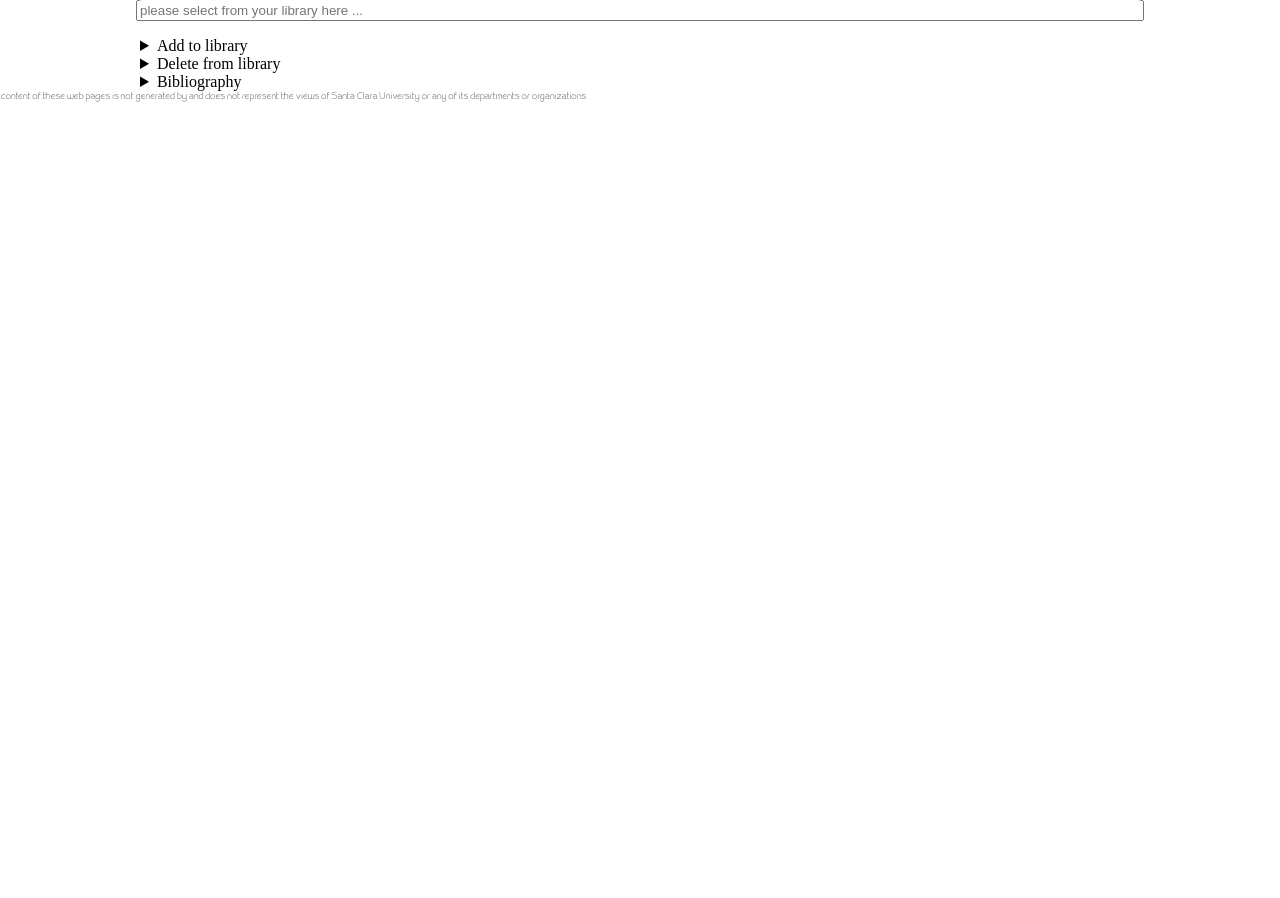
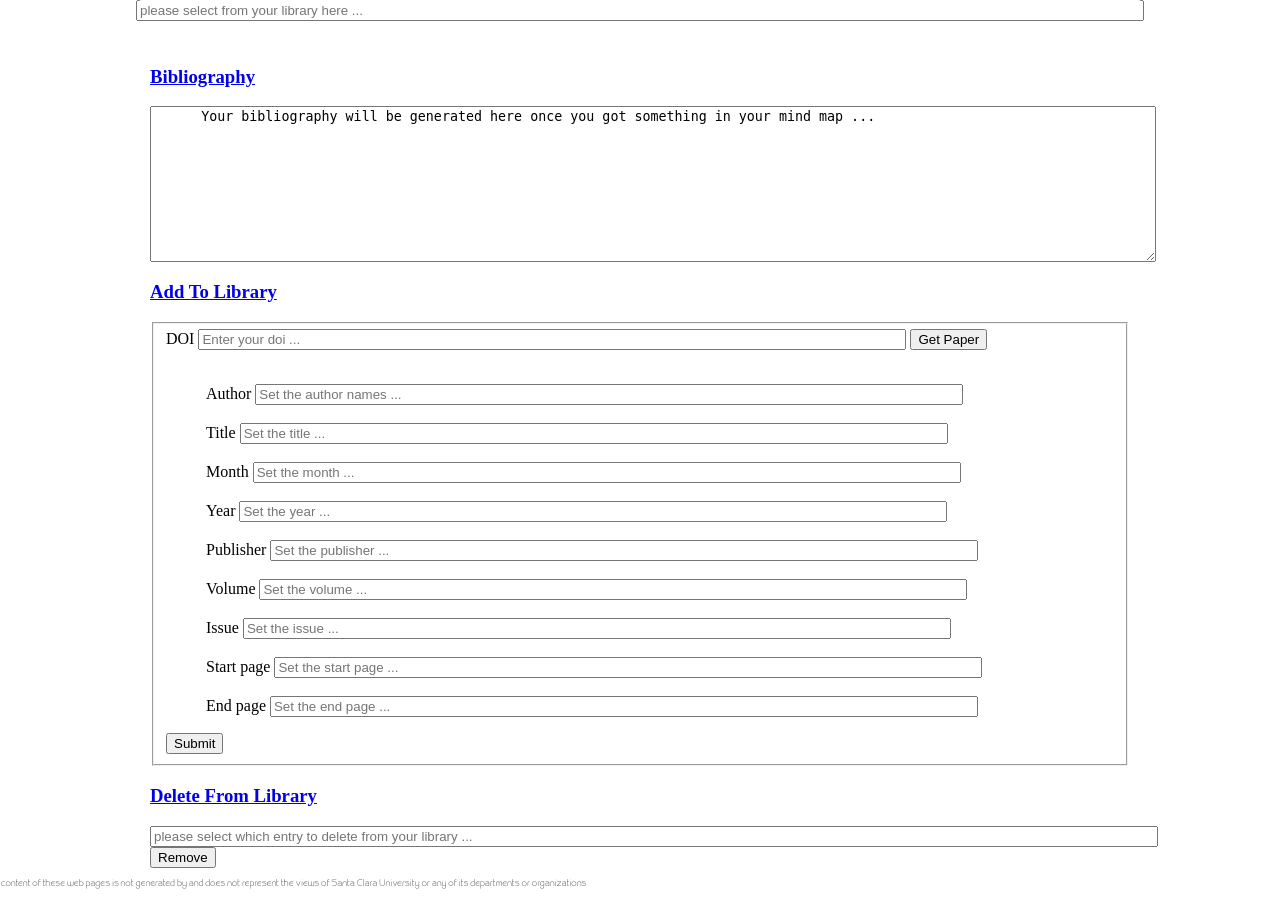
Before and after one commit to hansman/map-my-mind, a PHP site: page / in a window 1280 px wide. Shown: the part 573-1471 px from the top of the page. Before the commit the page ends 675 px from the top, so only its background shows below. Run offline with PHP 8.4, Linux system fonts and the light colour scheme; data that the repository does not hold is empty; a stand-in replaces the project's code that opens the database connection; some libraries are stand-ins or nearby versions.

Commit message:
Replaced the HTML5 detail tag with JQUERY accordion ...

```diff
--- a/css/dm.css
+++ b/css/dm.css
@@ -32,6 +32,13 @@ canvas {
 	border: 1px solid #9C9898;
    }
 
+article {
+	display: block;
+	width:1000px;
+	margin-left: auto;
+	margin-right: auto;
+}
+
 
 .button {
     display: block;
--- a/index.html
+++ b/index.html
@@ -1,14 +1,24 @@
 <!doctype html>
 <html lang="en" >
 <head>
+
+    <!--[if lt IE 9]><script src="http://html5shiv.googlecode.com/svn/trunk/html5.js"></script><![endif]-->
 	<meta charset="utf-8">
 	<meta name="viewport" content="width=device-width, initial-scale=1, maximum-scale=1" />
 	<title>Digital Mindmapping</title>
 	<link href="css/dm.css" rel="stylesheet" />
+	<link href="css/jquery-ui-1.8.21.custom.css" rel="stylesheet" />
+
+
+
 	<h1 font id="webfontH9pO81ke" >Digital Mindmapping</h1>
 	<h2>0xC001D00D?</h2>
 
 	<script src="js/painter.js"></script>
+	<script src="js/jquery-1.7.2.min.js"></script>
+	<script src="js/jquery-ui-1.8.21.custom.min.js"></script>
+
+
     <script type="text/javascript">
 
 
@@ -178,6 +188,22 @@
 			 xmlhttp.send();
 		}
 
+		$(function() {
+			$( "#accordion" ).accordion({
+				autoHeight: false,
+				navigation: true
+			});
+		});
+
+		$(function() {
+			$( "#accordionResizer" ).resizable({
+				minHeight: 140,
+				resize: function() {
+					$( "#accordion" ).accordion( "resize" );
+				}
+			});
+		});
+
 
 
 	</script>
@@ -185,17 +211,29 @@
 
 
   <body id="thebody" onload="document_load()">
+
   <canvas id="canvas" width="1000" height= "400" tabindex="0"></canvas>
 
   <input class="form" id="paper" autocomplete list="bibliothek" type="text" name="bibliothek" placeholder="please select from your library here ..." />
   <datalist id="bibliothek">
-
-
   </datalist>
   <p>
 
-  <details class="form">
-    <summary>Add to library</summary>
+  <article>
+
+  <div id="accordionResizer" style="padding:10px; width:980px; " class="ui-widget-content">
+  <div id="accordion" class="accordion">
+
+
+  <h3><a href="#">Bibliography</a></h3>
+  <div>
+    <textarea rows="10" id="thelist" class="form">
+      Your bibliography will be generated here once you got something in your mind map ...
+    </textarea>
+  </div>
+
+  <h3><a href="#">Add To Library</a></h3>
+	<div>
 
    <form >
 		<fieldset>
@@ -249,22 +287,19 @@
      </form>
 
 
-  </details>
-    <details class="form">
-    <summary>Delete from library</summary>
-    <input class="form" id="deletepaper" list="bibliothek" type="text" name="bibliothek" placeholder="please select which entry to delete from your library ..." />
-    <datalist id="bibliothek2">
-    </datalist>
-    <input class="buttons" type="button" value="Remove" onclick="removepaper()" />
+  </div>
 
-  </details>
 
-  <details class="form">
-    <summary>Bibliography</summary>
-    <textarea rows="10" id="thelist" class="form">
-      Here will be the bibliography.
-    </textarea>
-  </details>
+  <h3><a href="#">Delete From Library</a></h3>
+  <div>
+   <input class="form" id="deletepaper" list="bibliothek" type="text" name="bibliothek" placeholder="please select which entry to delete from your library ..." />
+   <datalist id="bibliothek2">
+   </datalist>
+   <input class="buttons" type="button" value="Remove" onclick="removepaper()" />
+  </div>
+
+ </div>
+ </article>
 
   <footer>
   	The content of these web pages is not generated by and does not represent the views of Santa Clara University or any of its departments or organizations.
```
